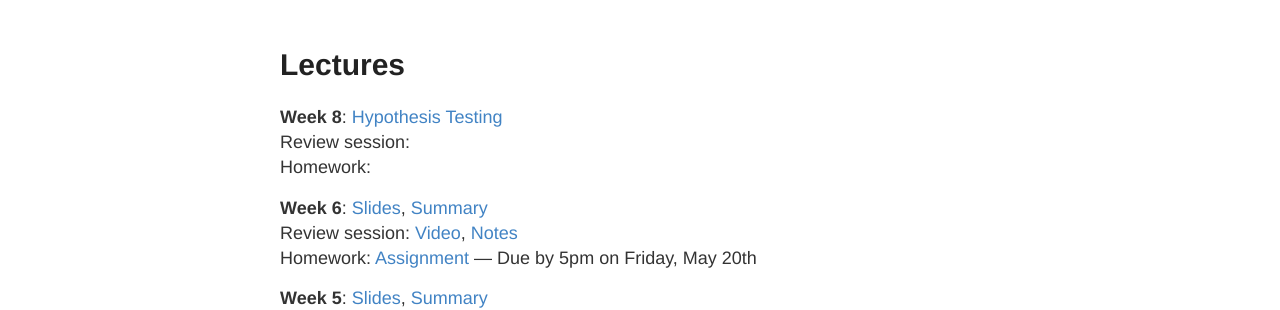
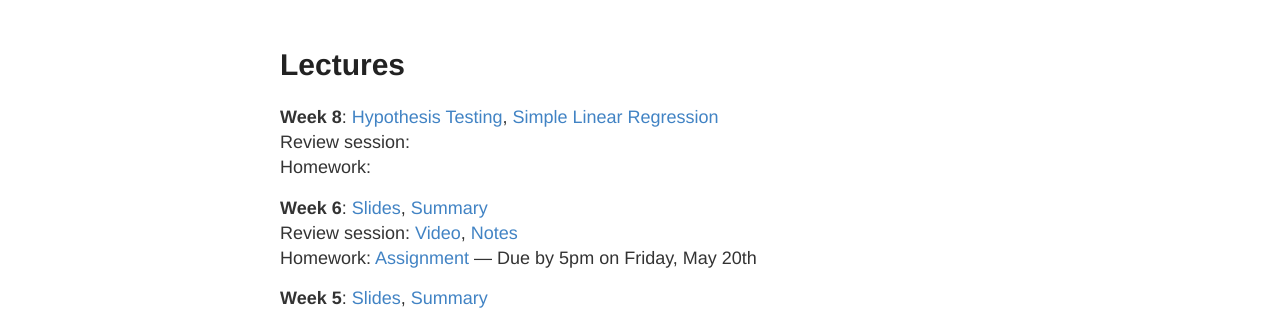
Before and after one commit to mlakolar/BUS41000, a Jekyll site: the page built from lectures.md, in a window 1280 px wide. Shown: the part 122-432 px from the top of the page. Built offline with Jekyll 4.4.1, drawn with Linux system fonts in a browser that asks for light colours.

Commit message:
Update lectures.md

```diff
--- a/lectures.md
+++ b/lectures.md
@@ -5,7 +5,8 @@
 ---
 
 **Week 8**:
-[Hypothesis Testing](https://github.com/mlakolar/BUS41000/raw/master/slides/08_lecture_hypothesisTesting.pdf)
+[Hypothesis Testing](https://github.com/mlakolar/BUS41000/raw/master/slides/08_lecture_hypothesisTesting.pdf),
+[Simple Linear Regression](https://github.com/mlakolar/BUS41000/raw/master/slides/08_lecture_slr.pdf)
 Review session:
 Homework:
 
```
